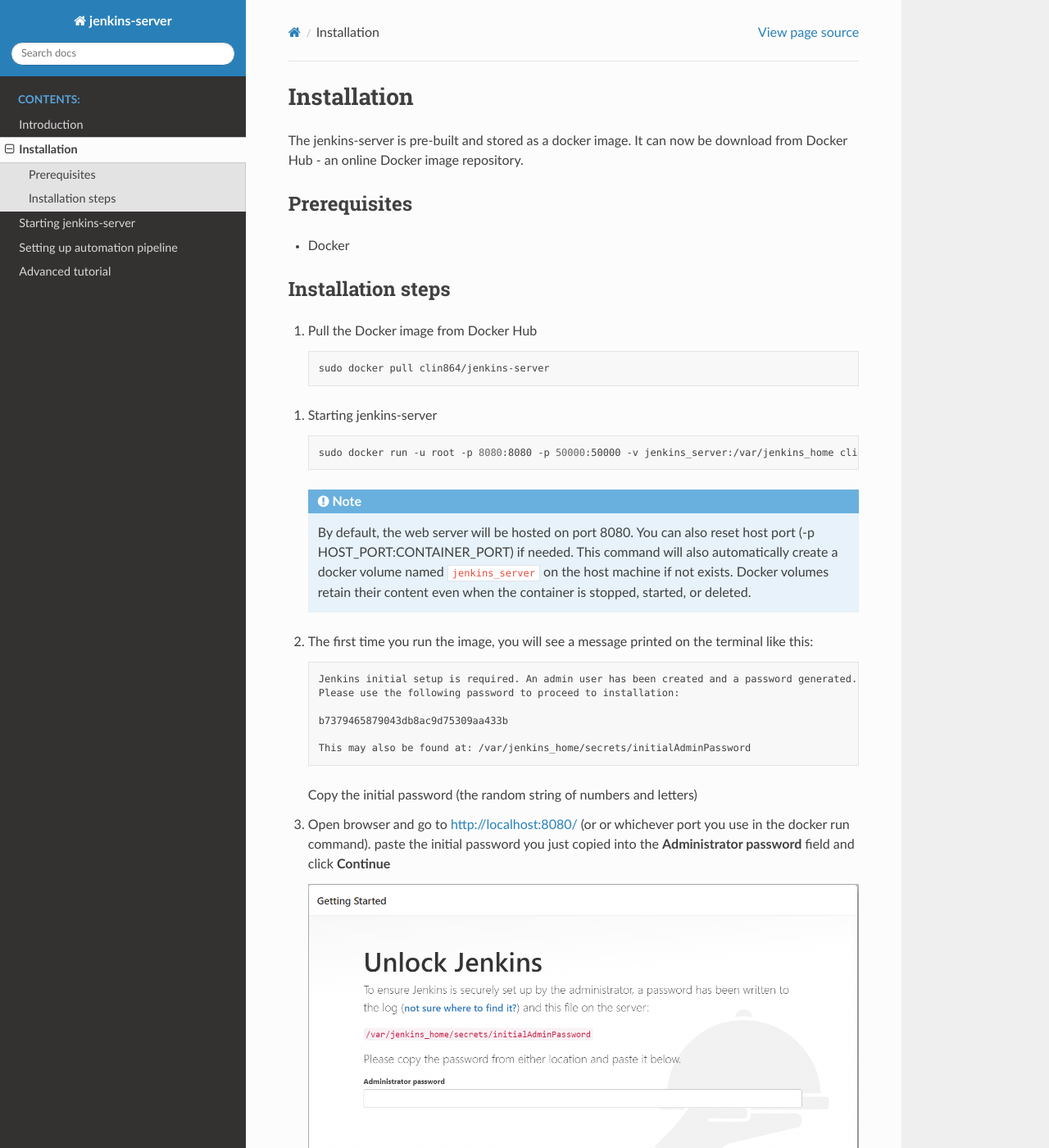
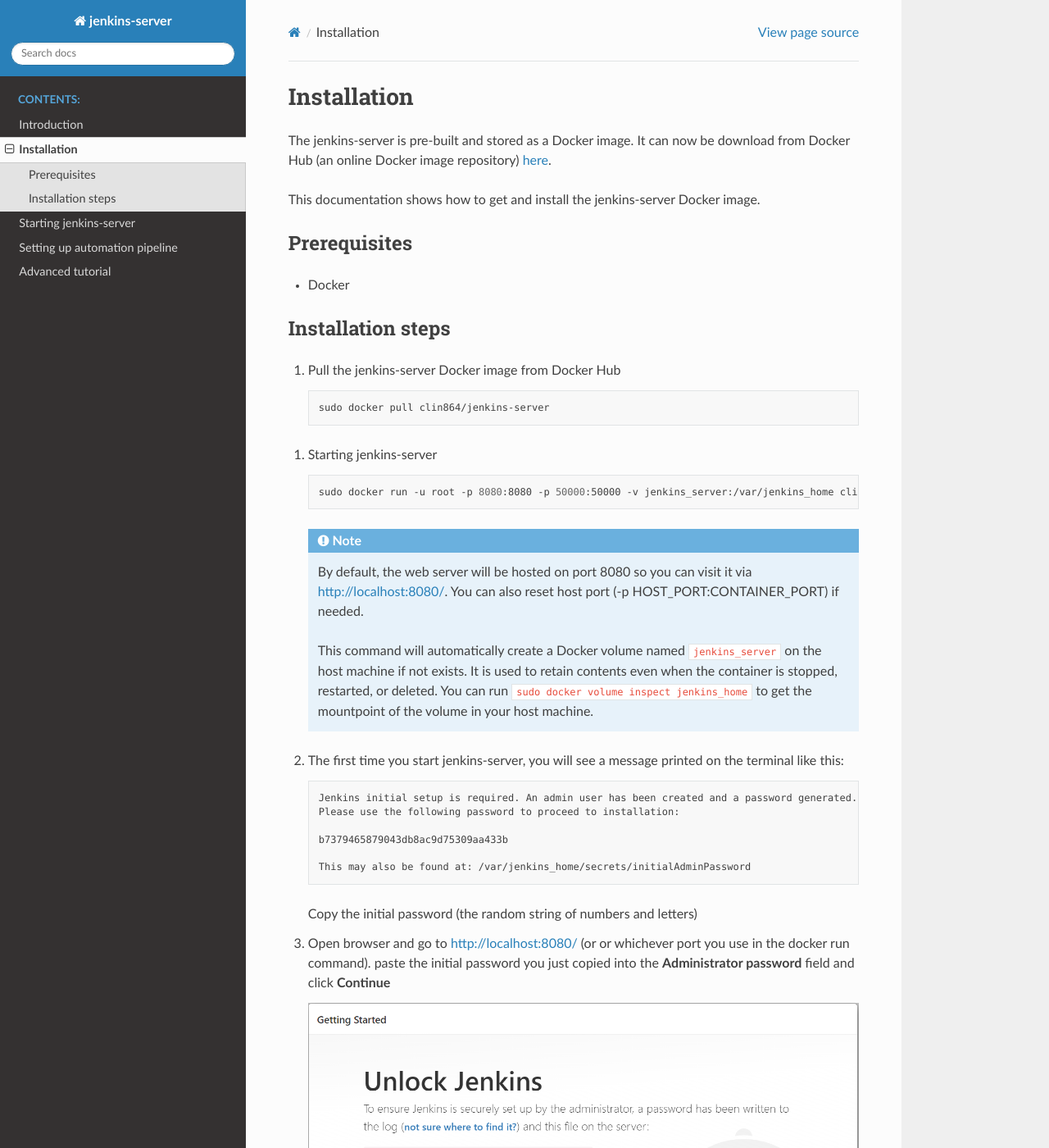
Before and after one commit to LIN810116/jenkins-server, a Sphinx documentation site: the page built from docs/source/installation.rst, in a window 1280 px wide and 1400 px high. Shown: the whole window at 82% size. Built offline with Sphinx 7.4.7 and the Read the Docs theme 2.0.0, drawn with Linux system fonts in a browser that asks for light colours; some of the changed text lies outside the part shown.

Commit message:
Update docs

```diff
--- a/docs/source/advanced_tutorial.rst
+++ b/docs/source/advanced_tutorial.rst
@@ -16,5 +16,5 @@
 * 3.9.10
 
 The default system Python version is 3.9.10.
-You can switch the version by adding/setting the environment variable ``PYENV_VERSION`` to any version on the list in your pipeline script/Jenkinsfile.
-E.g. PYENV_VERSION=3.6.15
+You can switch to any version on the list by adding the environment variable ``PYENV_VERSION`` to the environment section in your pipeline script/Jenkinsfile and setting it to be the version of your preference.
+E.g. ``PYENV_VERSION = '3.6.15'``
--- a/docs/source/installation.rst
+++ b/docs/source/installation.rst
@@ -2,7 +2,9 @@
 Installation
 ============
 
-The jenkins-server is pre-built and stored as a docker image. It can now be download from Docker Hub - an online Docker image repository.
+The jenkins-server is pre-built and stored as a Docker image. It can now be download from Docker Hub (an online Docker image repository) `here <https://hub.docker.com/repository/docker/clin864/jenkins-server>`_.
+
+This documentation shows how to get and install the jenkins-server Docker image.
 
 Prerequisites
 =============
@@ -12,7 +14,7 @@
 Installation steps
 ==================
 
-#. Pull the Docker image from Docker Hub
+#. Pull the jenkins-server Docker image from Docker Hub
 
    .. code-block:: bash
 
@@ -29,11 +31,14 @@
 
    .. note::
 
-      By default, the web server will be hosted on port 8080. You can also reset host port (-p HOST_PORT:CONTAINER_PORT) if needed.
-      This command will also automatically create a docker volume named ``jenkins_server`` on the host machine if not exists.
-      Docker volumes retain their content even when the container is stopped, started, or deleted.
+      By default, the web server will be hosted on port 8080 so you can visit it via http://localhost:8080/.
+      You can also reset host port (-p HOST_PORT:CONTAINER_PORT) if needed.
 
-#. The first time you run the image, you will see a message printed on the terminal like this:
+      This command will automatically create a Docker volume named ``jenkins_server`` on the host machine if not exists.
+      It is used to retain contents even when the container is stopped, restarted, or deleted.
+      You can run ``sudo docker volume inspect jenkins_home`` to get the mountpoint of the volume in your host machine.
+
+#. The first time you start jenkins-server, you will see a message printed on the terminal like this:
 
    .. code-block:: text
 
@@ -72,3 +77,7 @@
 
 #. In the **Instance Configuration** page, use the default settings and click **Save and Finish**
 #. Click the **Restart** button to restart the server and apply the new setups
+
+   .. important::
+
+      You might need to refresh the page to be redirected to the login page
--- a/docs/source/intro.rst
+++ b/docs/source/intro.rst
@@ -9,7 +9,7 @@
 - `Documentation <https://lin810116.github.io/jenkins-server/#>`_
 
 
-.. figure:: ./_static/images/jenkins_pipeline.PNG
+.. figure:: ./_static/images/jenkins_pipeline.png
       :align: center
 
       Jenkins pipeline
```
